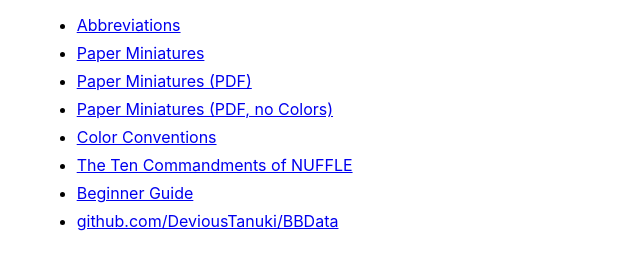
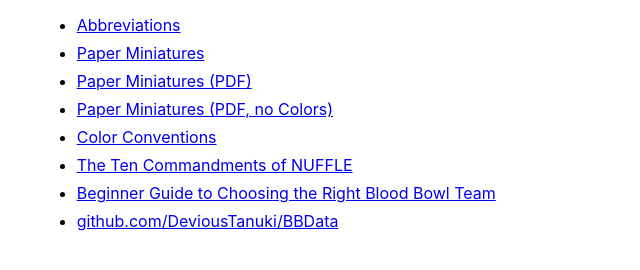
Before and after one commit to DeviousTanuki/BBData, an Eleventy site: page src/11ty/index.njk in a window 1280 px wide. Shown: the part 204-474 px from the top of the page, without its empty margins (4-644 px from the left). Built offline with nearby package versions, Linux system fonts and the light colour scheme; Eleventy itself is replaced by a stand-in of ours; files that its build step writes are made by us from their sources; no server answers; what json5 would draw is missing.

Commit message:
Move a page

```diff
--- a/src/11ty/index.njk
+++ b/src/11ty/index.njk
@@ -11,7 +11,7 @@ layout: base.njk
 <li><a href="paper_miniatures/paper_miniatures_(no_color).pdf">Paper Miniatures (PDF, no Colors)</a></li>
 <li><a href="color_conventions/">Color Conventions</a></li>
 <li><a href="the_ten_commandments_of_nuffle/">The Ten Commandments of NUFFLE</a></li>
-<li><a href="beginner_guide/">Beginner Guide</a></li>
+<li><a href="choose_a_team/">Beginner Guide to Choosing the Right Blood Bowl Team</a></li>
 <li><a href="https://github.com/DeviousTanuki/BBData">github.com/DeviousTanuki/BBData</a></li>
 </ul>
 </main>
```
Also changed, not shown: src/11ty/choose_a_team/index.njk (renamed from src/11ty/beginner_guide/index.njk).
